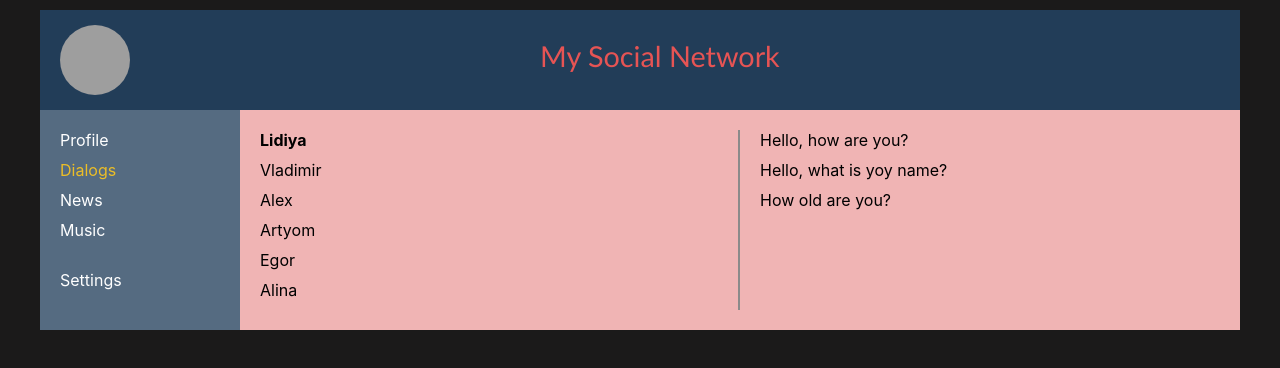
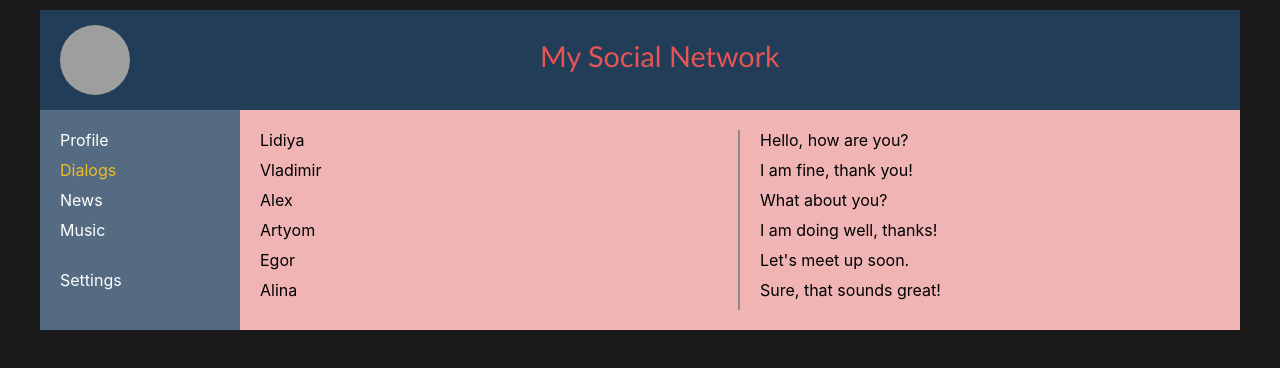
Before and after one commit to artyom34/react, a React (Create React App) app in the folder project/: page /dialogs in a window 1280 px wide. Shown: the top 368 px of the page. Built offline with nearby package versions, Linux system fonts and the light colour scheme; grey boxes are pictures that could not be loaded.

Commit message:
moved dialogues and messages into separate components dialogue and message

```diff
--- /dev/null
+++ b/project/src/components/Dialogs/Dialog/Dialog.jsx
@@ -0,0 +1,13 @@
+import React from "react";
+import classes from "./dialog.module.css";
+import { NavLink } from "react-router-dom";
+
+const Dialog = (props) => {
+  return (
+    <div className={classes.dialog}>
+      <NavLink to={"/dialog/" + props.id}>{props.name}</NavLink>
+    </div>
+  );
+};
+
+export default Dialog;
--- /dev/null
+++ b/project/src/components/Dialogs/Dialog/dialog.module.css
@@ -0,0 +1,8 @@
+ .dialog {
+    padding-bottom: 10px;
+
+}
+ .dialog a {
+    text-decoration: none;
+    color: #000;
+}
--- a/project/src/components/Dialogs/Dialogs.jsx
+++ b/project/src/components/Dialogs/Dialogs.jsx
@@ -1,34 +1,26 @@
 import React from "react";
 import classes from "./dialogs.module.css";
-import { NavLink } from "react-router-dom";
+import Dialog from "./Dialog/Dialog";
+import Message from "./Message/Message";
 
 const Dialogs = (props) => {
   return (
     <div className={classes.dialogs}>
       <div className={classes.dialogsItems}>
-        <div className={classes.dialog + " " + classes.active}>
-          <NavLink to="/dialog/1">Lidiya</NavLink>
-        </div>
-        <div className={classes.dialog}>
-          <NavLink to="/dialog/2">Vladimir</NavLink>
-        </div>
-        <div className={classes.dialog}>
-          <NavLink to="/dialog/3">Alex</NavLink>
-        </div>
-        <div className={classes.dialog}>
-          <NavLink to="/dialog/4">Artyom</NavLink>
-        </div>
-        <div className={classes.dialog}>
-          <NavLink to="/dialog/5">Egor</NavLink>
-        </div>
-        <div className={classes.dialog}>
-          <NavLink to="/dialog/6">Alina</NavLink>
-        </div>
+        <Dialog id="1" name="Lidiya" />
+        <Dialog id="2" name="Vladimir" />
+        <Dialog id="3" name="Alex" />
+        <Dialog id="4" name="Artyom" />
+        <Dialog id="5" name="Egor" />
+        <Dialog id="6" name="Alina" />
       </div>
       <div className={classes.messages}>
-        <div className={classes.message}>Hello, how are you?</div>
-        <div className={classes.message}>Hello, what is yoy name?</div>
-        <div className={classes.message}>How old are you?</div>
+        <Message message="Hello, how are you?" />
+        <Message message="I am fine, thank you!" />
+        <Message message="What about you?" />
+        <Message message="I am doing well, thanks!" />
+        <Message message="Let's meet up soon." />
+        <Message message="Sure, that sounds great!" />
       </div>
     </div>
   );
--- /dev/null
+++ b/project/src/components/Dialogs/Message/Message.jsx
@@ -0,0 +1,8 @@
+import React from "react";
+import classes from "./message.module.css";
+
+const Message = (props) => {
+  return <div className={classes.message}>{props.message}</div>;
+};
+
+export default Message;
--- /dev/null
+++ b/project/src/components/Dialogs/Message/message.module.css
@@ -0,0 +1,3 @@
+.message {
+  padding-bottom: 10px;
+}
--- a/project/src/components/Dialogs/dialogs.module.css
+++ b/project/src/components/Dialogs/dialogs.module.css
@@ -1,27 +1,11 @@
-.dialogs{
-    display: grid;
-    grid-template-columns: 6fr 6fr;
-    padding: 20px;
+.dialogs {
+  display: grid;
+  grid-template-columns: 6fr 6fr;
+  padding: 20px;
 }
-.dialogsItems{
-    border-right: 2px solid #8b8a8a;
-}
-
-.dialogsItems .dialog {
-    padding-bottom: 10px;
-
-}
-.dialogsItems .dialog a {
-    text-decoration: none;
-    color: #000;
-}
-.dialogsItems .active {
-    font-weight: bold;
-    color: #6e5911;
+.dialogsItems {
+  border-right: 2px solid #8b8a8a;
 }
 .messages {
-    padding-left: 20px;
+  padding-left: 20px;
 }
-.messages .message {
-    padding-bottom: 10px;
-}
```
